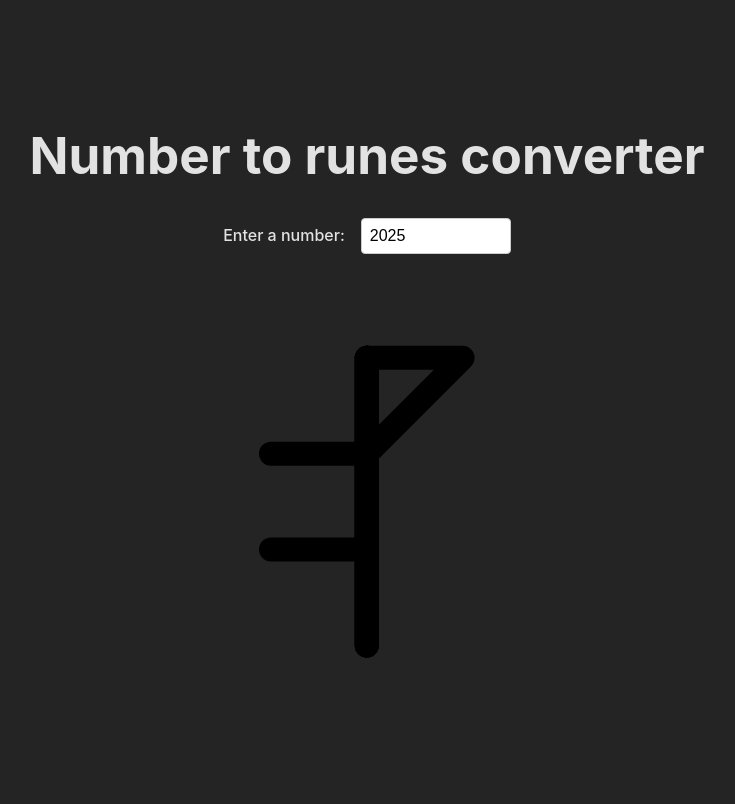
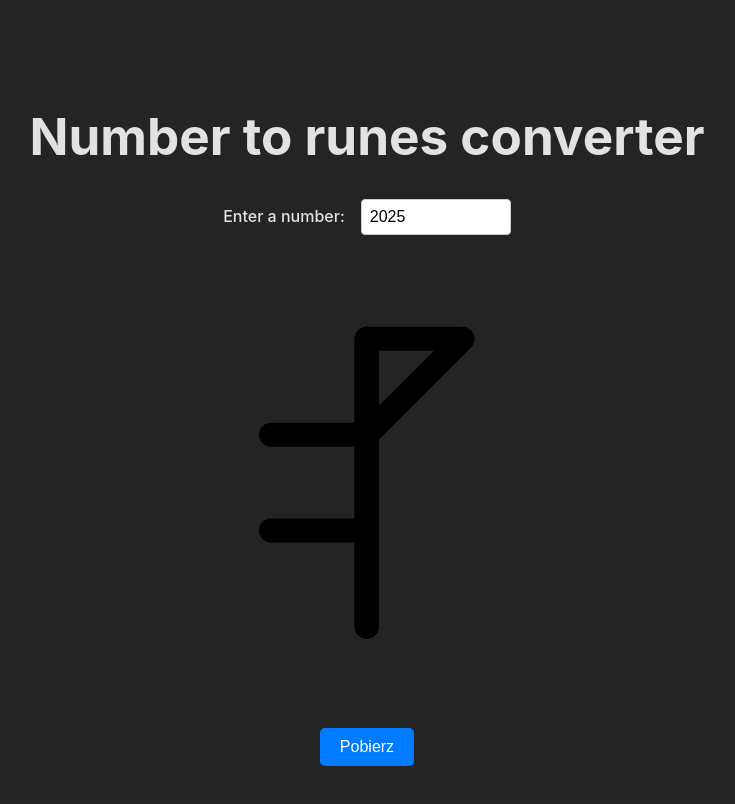
Before and after one commit to JaniecMichal/numbers-to-runic-converter, a React (Vite) app: page / in a window 1280 px wide. Shown: the top 804 px of the page, without its empty margins (293-1028 px from the left). Built offline with nearby package versions, Linux system fonts and the light colour scheme.

Commit message:
adding button to donwload and handler

```diff
--- a/src/components/converter/index.tsx
+++ b/src/components/converter/index.tsx
@@ -1,9 +1,25 @@
 import { useState } from "react";
+import { saveAs } from "file-saver";
 import { NumberInput } from "../number-input";
 import { CistercianNumeral } from "../rune-number";
+import { Button } from "../button";
 
 export const Converter = () => {
   const [number, setNumber] = useState(2025);
+
+  const handleDownload = () => {
+    const svgElement = document.querySelector(".rune-number");
+
+    if (svgElement) {
+      const svgString = new XMLSerializer().serializeToString(svgElement);
+      const svgBlob = new Blob([svgString], {
+        type: "image/svg+xml;charset=utf-8",
+      });
+      saveAs(svgBlob, `rune-number_${number}.svg`);
+    } else {
+      console.error("Nie znaleziono elementu SVG.");
+    }
+  };
 
   const handleChange = (event: React.ChangeEvent<HTMLInputElement>) => {
     const { value, min, max } = event.target;
@@ -31,7 +47,8 @@ export const Converter = () => {
   return (
     <div>
       <NumberInput number={number} onChange={handleChange} />
-      <CistercianNumeral number={number} />{" "}
+      <CistercianNumeral number={number} />
+      <Button onClick={handleDownload}>Pobierz</Button>
     </div>
   );
 };
```
